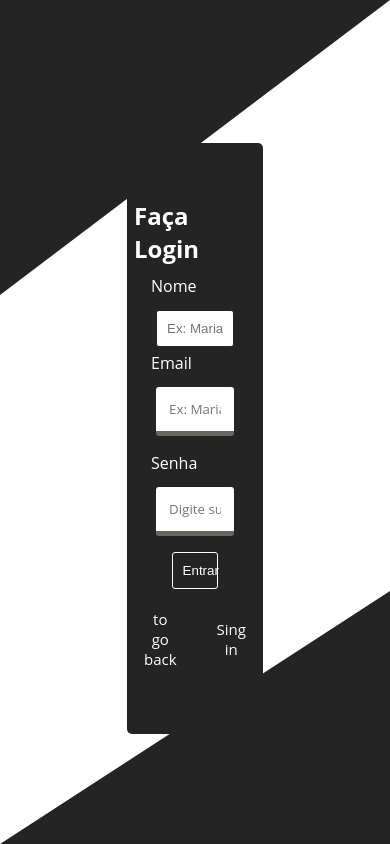
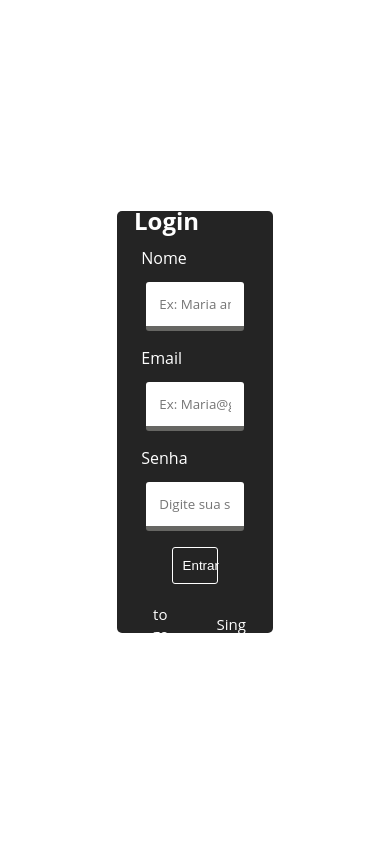
Before and after one commit to Anselmo5/Analise-Financeira, a React (Vite) app in the folder ProjetoDashbord/: page /cadastro in a window 390 px wide. Built offline with nearby package versions, Linux system fonts and the light colour scheme.

Commit message:
responsividade

```diff
--- a/ProjetoDashbord/components/Cadastro.css
+++ b/ProjetoDashbord/components/Cadastro.css
@@ -17,3 +17,35 @@
     border-style: solid;
     border-color: #242424 transparent transparent transparent;
 }
+
+
+
+@media screen and (max-width:1200px) {
+
+    .container{
+       padding: 5px;
+       width: 40vw;
+       height: 50vh;
+    }
+
+    .efectcadastro1{
+       z-index: none;
+       position: none;
+       bottom: 0;
+       left: 0;
+       border-width: none;
+       border-style: none;
+       border-color: none;
+    }
+
+    .efectcadastro2{
+       z-index:none;
+       position:none;
+       top: 0;
+       left: 0;
+       border-width: none;
+       border-style: none;
+       border-color: none;
+    }
+
+   }
--- a/ProjetoDashbord/components/Cadastro.jsx
+++ b/ProjetoDashbord/components/Cadastro.jsx
@@ -1,8 +1,7 @@
 import React from 'react'
 import './Cadastro.css'
 import { Link } from 'react-router-dom'
-import { HashLink } from 'react-router-hash-link';
-import {motion} from 'framer-motion'
+
 const Cadastro = () => {
   return (
     <div>
--- a/ProjetoDashbord/components/Login.css
+++ b/ProjetoDashbord/components/Login.css
@@ -9,10 +9,10 @@
 
 
 .container{
-  margin-top:17vh;
+  margin-top:25vh;
   background: #242424;
-  width: 35vw;
-  height:70vh;
+  width: 30vw;
+  height:50vh;
   border-radius: 5px;
 
 }
@@ -85,7 +85,8 @@
 }
 
 .group input[type="email"],
-.group input[type="password"]{
+.group input[type="password"],
+.group input[type="text"]{
     display: inline-block;
     padding: 13px;
     border: none;
@@ -139,6 +140,43 @@
 
 @media screen and (max-width:1200px) {
 
+ .container{
+    padding: 5px;
+    width: 45vw;
+    height: 60vh;
+    padding: 10px;
+ }
+
+ .efectlogin1{
+    z-index: none;
+    position: none;
+    bottom: 0;
+    left: 0;
+    border-width: none;
+    border-style: none;
+    border-color: none;
+ }
+
+ .efectlogin2{
+    z-index:none;
+    position:none;
+    top: 0;
+    left: 0;
+    border-width: none;
+    border-style: none;
+    border-color: none;
+ }
+
+ .group input{
+    width: 25vw;
+ }
+
+}
 
 
+
+@media screen and (max-width:600px) {
+    .container{
+        width: 60vw;
+    }
 }
--- a/ProjetoDashbord/src/App.jsx
+++ b/ProjetoDashbord/src/App.jsx
@@ -4,7 +4,6 @@ import Home from "../components/Home"
 import Grafico from "../components/Grafico"
 import Login from "../components/Login"
 import Cadastro from "../components/Cadastro"
-import fundo1 from './assets/fundo1.jpg'
 
 function App() {
   const location = useLocation()
```
